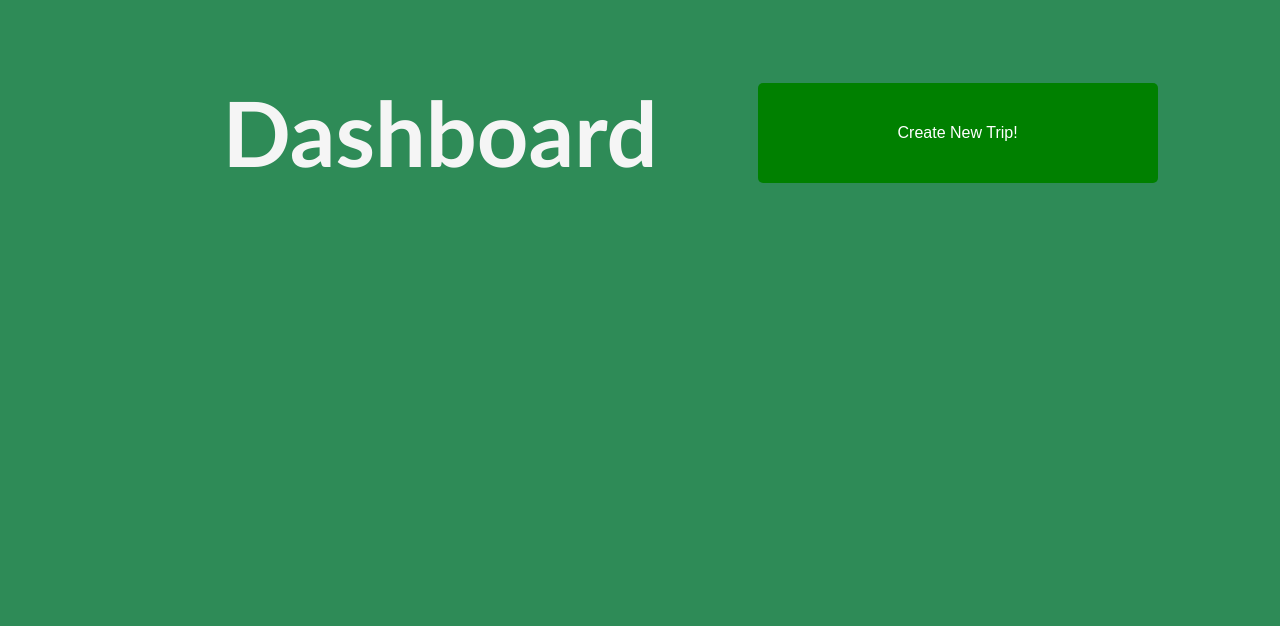
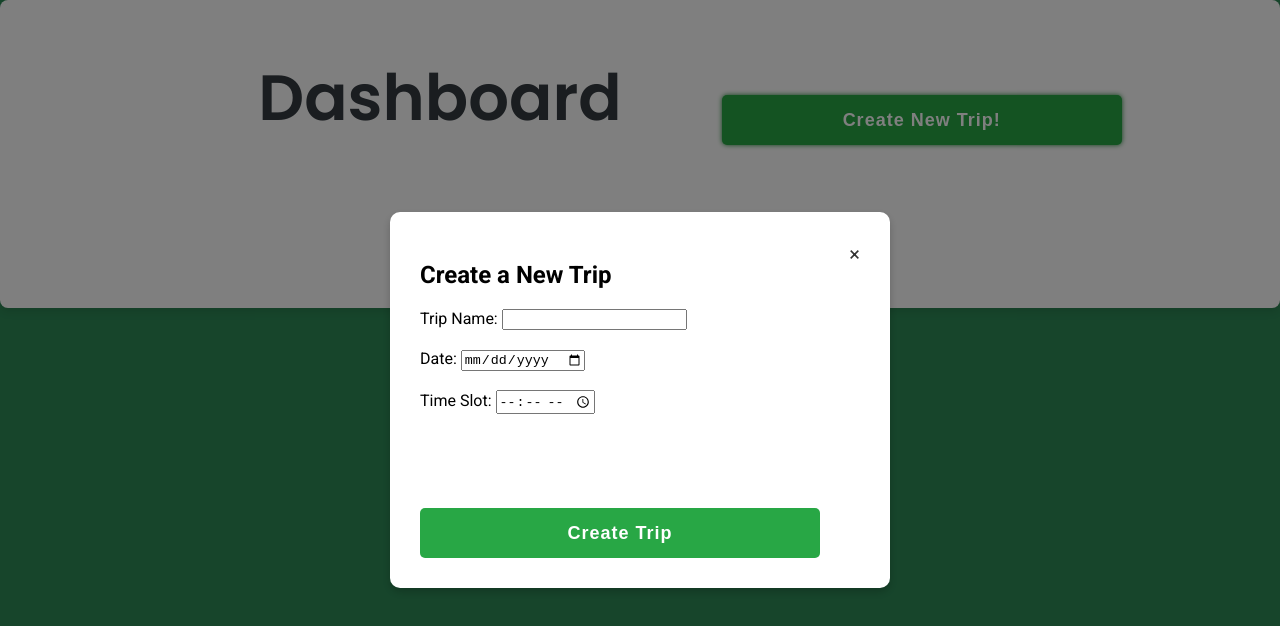
Before and after one commit to EthanDCR/consensus, a website: page dashboard.html in a window 1280 px wide. Both pictures are taken after a click on the button "Create New Trip!". Drawn offline with Linux system fonts and the light colour scheme.

Commit message:
updated dashboard functionality.

```diff
--- a/dashboard.css
+++ b/dashboard.css
@@ -1,50 +1,117 @@
-/* Stylesheet for Dashboard. */
- * {
-    background-color:seagreen;
- }
+/* General Styles */
+body {
+    font-family: 'Roboto', sans-serif;
+    background:seagreen;
+    margin: 0;
+    padding: 0;
+}
 
+
+* {
+    box-sizing: border-box;
+}
+
+/* Dashboard Header */
 .dashboard-header-container {
     display: flex;
     justify-content: center;
+    padding: 20px;
+    background-color: #ffffff;
+    box-shadow: 0 4px 8px rgba(0, 0, 0, 0.1);
+    border-radius: 8px;
+}
 
-
-
-
-
+.header-text {
+    font-family: 'Poppins', sans-serif; /* Use Poppins font */
+    color: #343a40;
+    font-size: 64px;
+    font-weight: bold;
+    margin-top: 20px;
+    text-align: center;
+    padding: 100px;
+    padding-top: 10px;
 }
 
 
- .header-text {
-   padding: 100px;
-    padding-top: 10px;
-    color: whitesmoke;
-    font-family:'Gill Sans', 'Gill Sans MT', Calibri, 'Trebuchet MS', sans-serif;
-    font-size: 90px;
-
- }
-
- .custom-button {
-   margin-top: 75px;
-   width:400px;
-   height: 100px;
-    font-size: 16px;
+/* Button Styling */
+.custom-button {
+    margin-top: 75px;
+    width: 400px;
+    height: 50px;
+    font-size: 18px;
     color: #ffffff;
-    background-color:green;
+    background-color: #28a745;
     border: none;
     border-radius: 5px;
     cursor: pointer;
-    transition: background-color 0.3s ease;
+    transition: background-color 0.3s ease, transform 0.2s ease;
+    font-weight: bold;
+    letter-spacing: 1px;
 }
 
 .custom-button:hover {
-    background-color: #07ce39;
+    background-color: #218838;
+    transform: scale(1.05);
 }
 
 .custom-button:active {
-    background-color:#07ce39 ;
+    background-color: #1e7e34;
 }
 
 .custom-button:focus {
     outline: none;
-    box-shadow: 0 0 5px:#07ce39;
+    box-shadow: 0 0 5px #218838;
 }
+
+/* Modal Styles */
+.modal {
+    display: none; /* Hidden by default */
+    position: fixed;
+    top: 0;
+    left: 0;
+    width: 100%;
+    height: 100%;
+    background-color: rgba(0, 0, 0, 0.5);
+    justify-content: center;
+    align-items: center;
+    transition: opacity 0.3s ease;
+}
+
+.modal-content {
+    background-color: white;
+    padding: 30px;
+    border-radius: 10px;
+    box-shadow: 0 4px 8px rgba(0, 0, 0, 0.2);
+    max-width: 500px;
+    width: 100%;
+    text-align: left;
+    animation: fadeIn 0.3s ease-out;
+}
+
+.close {
+    float: right;
+    cursor: pointer;
+    font-size: 20px;
+    color: #333;
+}
+
+.close:hover {
+    color: #ff0000;
+}
+
+/* Add smooth transition to modal appearance */
+@keyframes fadeIn {
+    from {
+        opacity: 0;
+        transform: translateY(-20px);
+    }
+    to {
+        opacity: 1;
+        transform: translateY(0);
+    }
+}
+
+.modal-content.show {
+    opacity: 1;
+    transform: scale(1);
+}
--- a/dashboard.html
+++ b/dashboard.html
@@ -5,13 +5,36 @@
     <meta name="viewport" content="width=device-width, initial-scale=1.0">
     <title>Dashboard</title>
     <link rel="stylesheet" href="./dashboard.css">
+    <link href="https://fonts.googleapis.com/css2?family=Roboto:wght@400;700&display=swap" rel="stylesheet">
+    <link href="https://fonts.googleapis.com/css2?family=Poppins:wght@600&display=swap" rel="stylesheet">
+
 </head>
 <body>
    <div class="dashboard-header-container">
         <h1 class="header-text">Dashboard</h1>
-        <button class="custom-button">Create New Trip! </button>
+        <button class="custom-button" id="createTripBtn">Create New Trip!</button>
+    </div>
 
+    <!-- Modal for creating a new trip -->
+    <div id="tripModal" class="modal">
+      <div class="modal-content">
+        <span id="closeModal" class="close">&times;</span>
+        <h2>Create a New Trip</h2>
+        <form id="tripForm">
+            <label for="tripName">Trip Name:</label>
+            <input type="text" id="tripName" name="tripName" required><br><br>
 
+            <label for="tripDate">Date:</label>
+            <input type="date" id="tripDate" name="tripDate" required><br><br>
 
+            <label for="timeSlot">Time Slot:</label>
+            <input type="time" id="timeSlot" name="timeSlot" required><br><br>
+
+            <button type="submit" class="custom-button">Create Trip</button>
+        </form>
+      </div>
+    </div>
+
+    <script src="./dashboard.js"></script>
 </body>
 </html>
--- /dev/null
+++ b/dashboard.js
@@ -0,0 +1,21 @@
+// JavaScript for handling modal open/close
+const createTripBtn = document.getElementById('createTripBtn');
+const tripModal = document.getElementById('tripModal');
+const closeModal = document.getElementById('closeModal');
+
+// Open the modal when the "Create New Trip" button is clicked
+createTripBtn.addEventListener('click', () => {
+  tripModal.style.display = 'flex'; // Show the modal
+});
+
+// Close the modal when the "x" button is clicked
+closeModal.addEventListener('click', () => {
+  tripModal.style.display = 'none'; // Hide the modal
+});
+
+// Close the modal if the user clicks outside the modal content
+window.addEventListener('click', (event) => {
+  if (event.target == tripModal) {
+    tripModal.style.display = 'none'; // Hide modal when clicking outside
+  }
+});
```
Also changed, not shown: learn-more.html (+1 -0 lines), index.html (line endings or trailing spaces).
